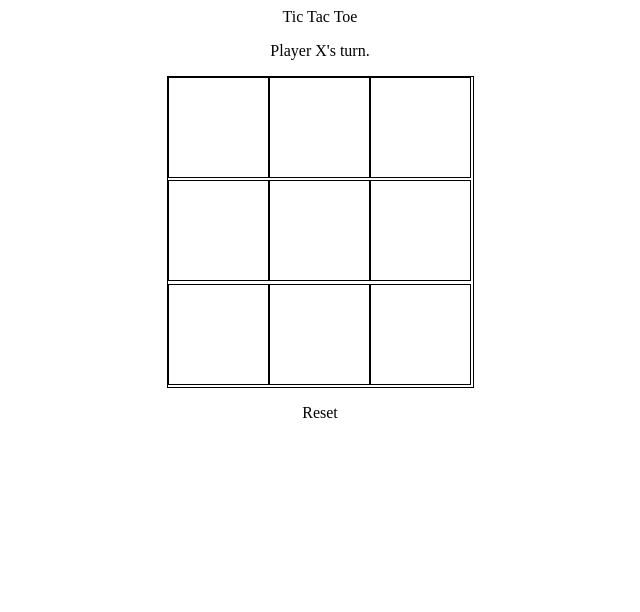
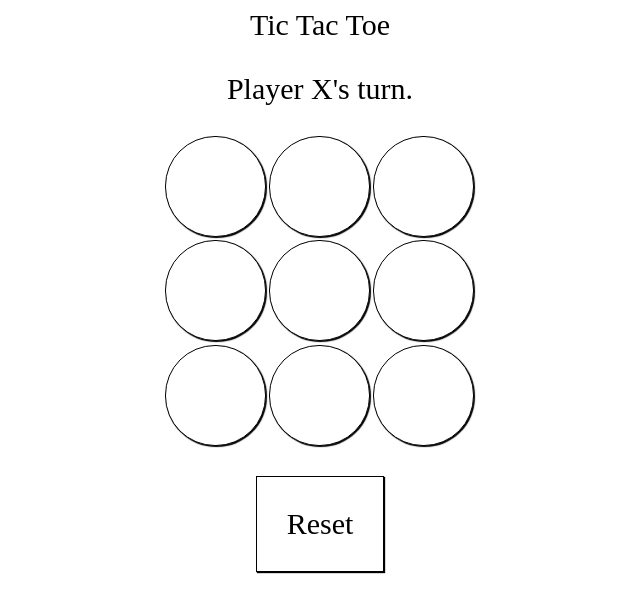
Before and after one commit to srivatsantalkad/tic-tac-toe, a plain HTML site: page index.html in a window 1280 px wide. Shown: the whole page, without its empty margins (320-960 px from the left). Drawn offline with Linux system fonts and the light colour scheme.

Commit message:
Edit style.css

```diff
--- a/style.css
+++ b/style.css
@@ -1,3 +1,6 @@
+* {
+    font-size: 30px;
+}
 body {
     display: flex;
     gap: 1em;
@@ -7,23 +10,43 @@ body {
 }
 .grid {
     height: 310px;
-    width: 305px;
-    border: 1px solid black;
+    width: 310px;
     display: flex;
     flex-wrap: wrap;
+    gap: 0.1em;
 }
 
 .grid .grid-square {
+    cursor: pointer;
+
     background-color: rgb(255, 255, 255);
     height: 99px;
     width: 99px;
     border: 1px solid black;
-
+    border-radius: 50px;
     display: flex;
     justify-content: center;
     align-items: center;
+    box-shadow: 1px 1px 1px;
+
 }
 
 .grid-square:hover {
     filter: brightness(90%);
+    box-shadow: 2px 2px 2px;
+
 }
+
+.reset {
+    cursor: pointer;
+    background-color: rgb(255, 255, 255);
+    border: 1px solid black;
+    box-shadow: 1px 1px 1px;
+
+    padding: 1em;
+}
+
+.reset:hover {
+    box-shadow: 2px 2px 2px;
+    filter: brightness(90%);
+}
```
